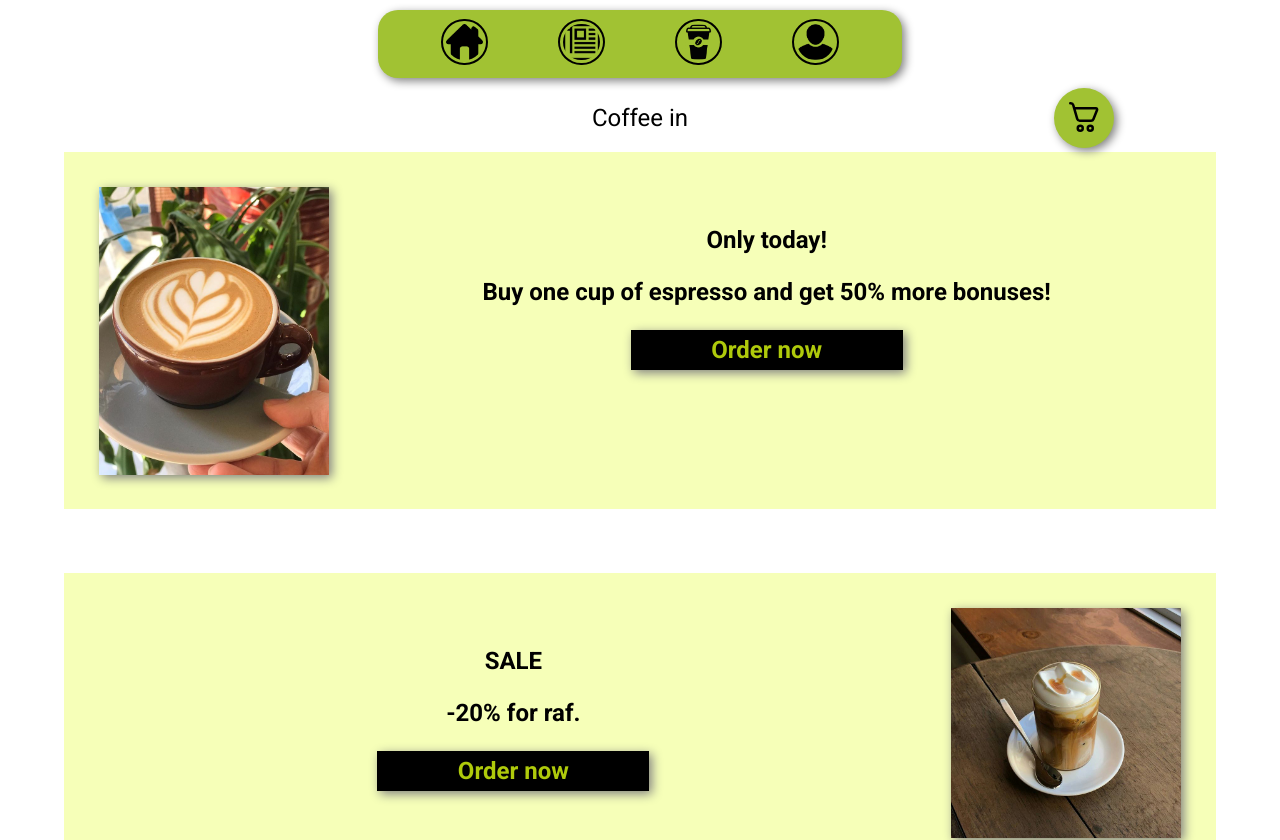
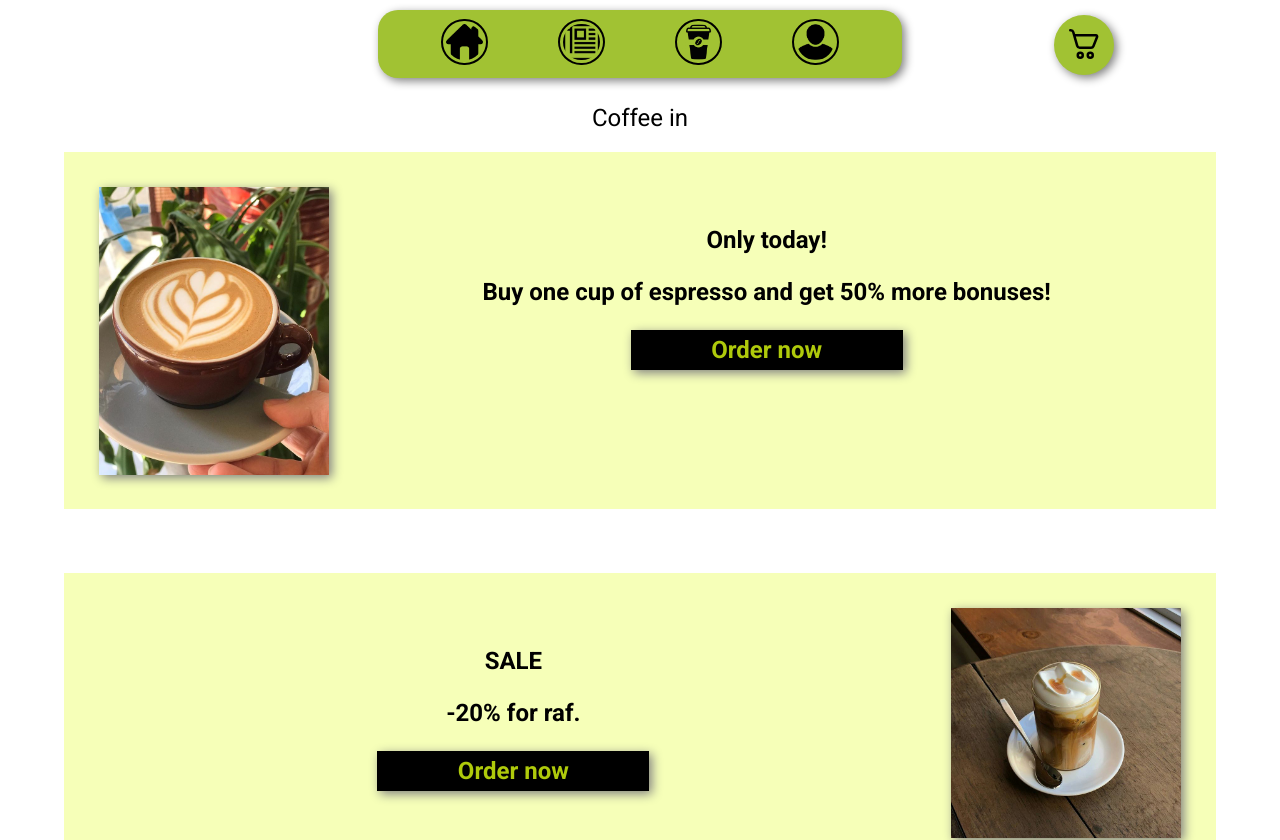
Before and after one commit to i-geeg-i/Coffee-shop-bonus-system, a Next.js app: page / in a window 1280 px wide. Shown: the top 840 px of the page. Built offline with nearby package versions, Linux system fonts and the light colour scheme.

Commit message:
Minor fixes

```diff
--- a/src/app/globals.css
+++ b/src/app/globals.css
@@ -130,7 +130,7 @@ h1 {
   margin-left: auto;
   position: absolute;
   right: 13%;
-  top: 15;
+  top: 15px;
   box-shadow: 3px 3px 10px gray;
 }
 
```
